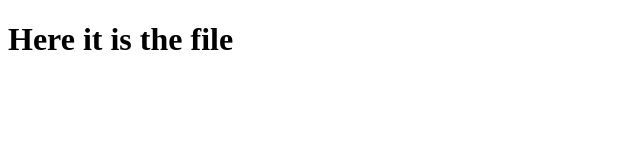
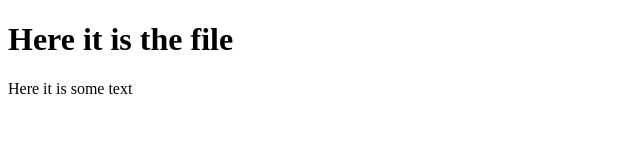
Before and after one commit to estherhzcam/exercise-git, a plain HTML site: page index.html in a window 1280 px wide. Shown: the whole page, without its empty margins (0-640 px from the left). Drawn offline with Linux system fonts and the light colour scheme.

Commit message:
add some text

```diff
--- a/index.html
+++ b/index.html
@@ -9,7 +9,7 @@
     <header>
         <h1>Here it is the file</h1>
     </header>
-    <main></main>
+    <main><p>Here it is some text</p></main>
     <footer></footer>
 
 
```
